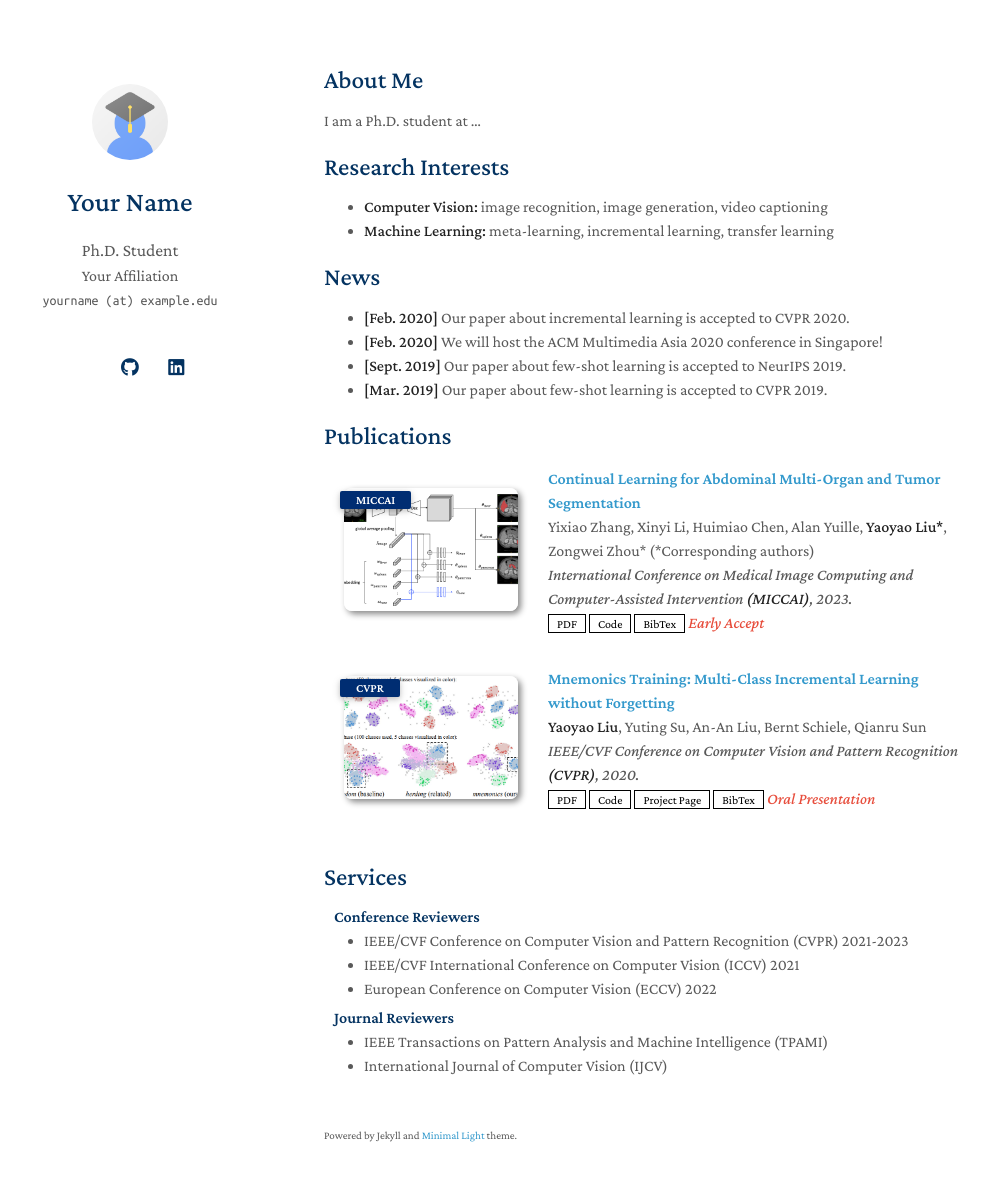
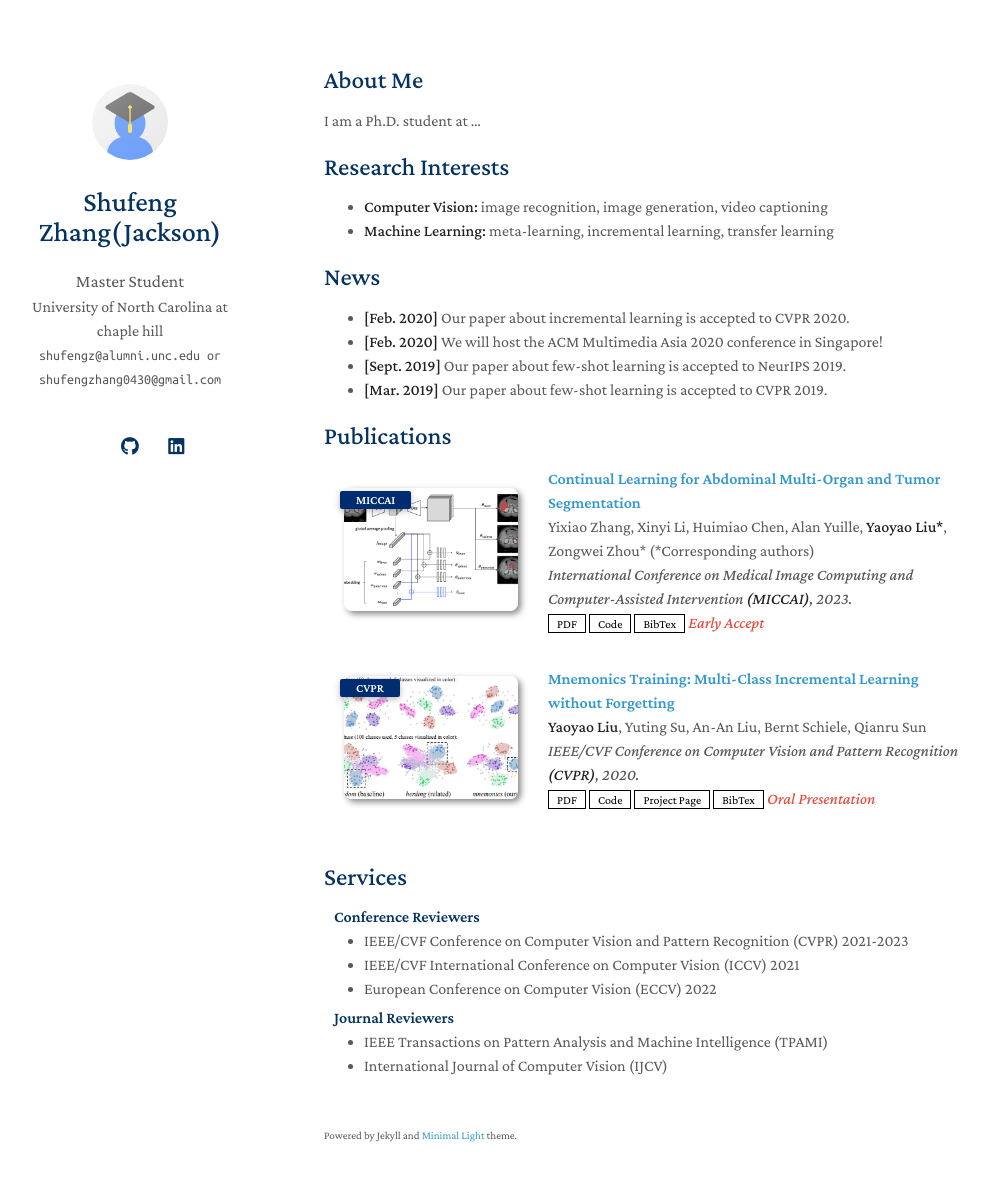
Before and after one commit to fengfeng0430/fengfeng0430.github.io, a Jekyll site: the page built from index.md, in a window 1280 px wide and 1216 px high. Shown: the top 1181 px of the window, without its empty margins (146-1135 px from the left). Built offline with Jekyll 4.4.1, drawn with Linux system fonts in a browser that asks for light colours; a style sheet for code colours, icons or effects is not loaded; our own code applies the rules of GitHub Pages for plain Markdown files.

Commit message:
name changing

```diff
--- a/_config.yml
+++ b/_config.yml
@@ -1,8 +1,8 @@
 # Basic Information
-title: Your Name
-position: Ph.D. Student
-affiliation: Your Affiliation
-email: yourname (at) example.edu
+title: Shufeng Zhang(Jackson)
+position: Master Student
+affiliation: University of North Carolina at chaple hill
+email: shufengz@alumni.unc.edu or shufengzhang0430@gmail.com
 
 # Search Engine Optimization (SEO)
 # The following information is used to improve the website traffic from search engines, e.g., Google.
```
